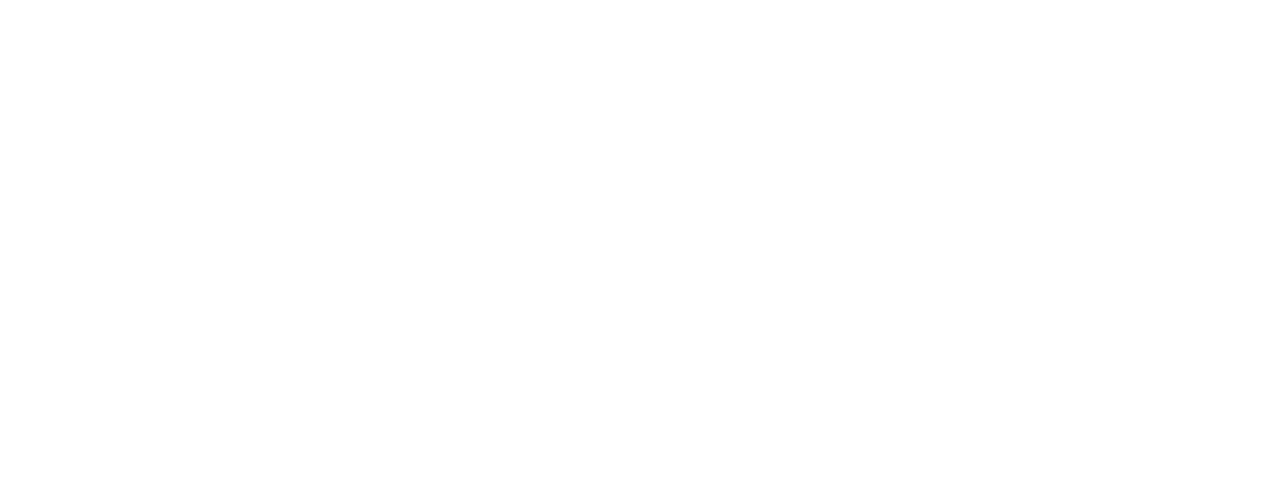
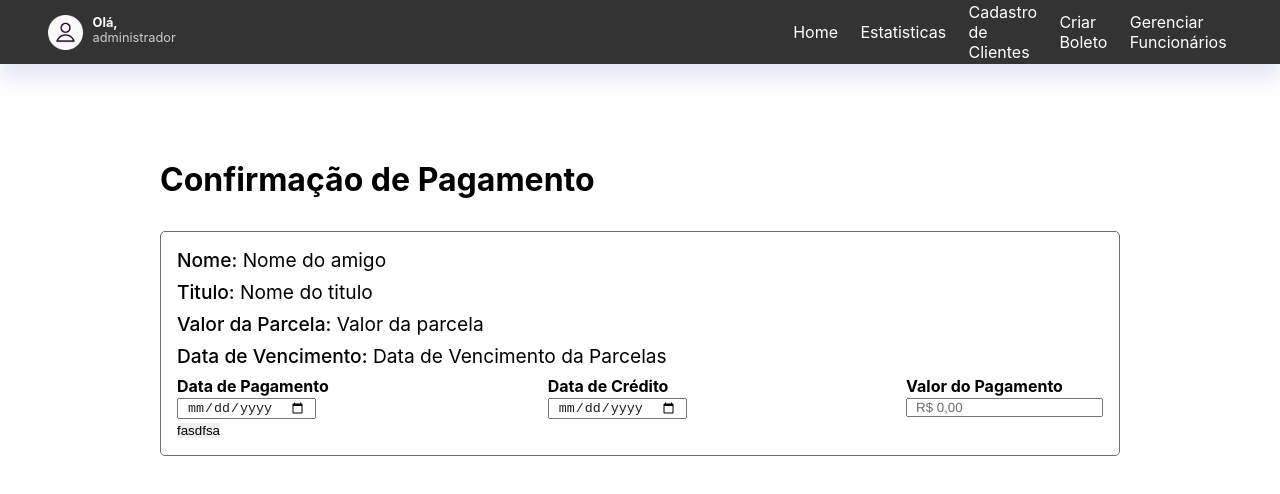
Before and after one commit to CopiloTTeam/front-end, a React (Create React App) app: page /payout in a window 1280 px wide. Before the commit this address had no page. Shown: the top 494 px of the page. Built offline with nearby package versions, Linux system fonts and the light colour scheme; no server answers.

Commit message:
começo do payout

```diff
--- a/src/App.tsx
+++ b/src/App.tsx
@@ -10,6 +10,7 @@
 import PlotManagement from "./pages/PlotManagement";
 import Home from "./pages/Home";
 import EmployeeManagement from "./pages/EmployeeManagement";
+import Payout from "./pages/Payout";
 
 function App() {
   return (
@@ -24,6 +25,7 @@
         <Route path="/perfil" element={<Profile />} />
         <Route path="/gerenciarParcela" element={<PlotManagement />} />
         <Route path="/gerenciarfunc" element={<EmployeeManagement />} />
+        <Route path="/payout" element={<Payout/>} />
       </Routes>
     </BrowserRouter>
   );
--- a/src/components/Navbar/index.tsx
+++ b/src/components/Navbar/index.tsx
@@ -67,6 +67,14 @@
 
                             </li></a>
 
+                        <a href='/gerenciarfunc' className='navlink'>
+                        <li className='navitem'>
+
+                            <img src={Boleto} alt='Gerenciar Funcionário' />
+                            <span className='navname'>Gerenciar Funcionários</span>
+
+                        </li></a>
+
                     </ul>
                 </div>
             </div>
--- /dev/null
+++ b/src/pages/Payout/index.tsx
@@ -0,0 +1,53 @@
+import React from 'react'
+import './style.css'
+import Navbar from '../../components/Navbar';
+
+const Payout = () => {
+
+    return (
+        <>
+            <Navbar />
+            <div className="payout-container">
+                <div className='title'>
+                    <h1> Confirmação de Pagamento</h1>
+                </div>
+
+                <div className='box-payout'>
+                    <div className='information-payout'>
+                        <h2> <b>Nome:</b> Nome do amigo</h2>
+                        <h2> <b>Titulo:</b> Nome do titulo</h2>
+                        <h2> <b>Valor da Parcela:</b> Valor da parcela</h2>
+                        <h2> <b>Data de Vencimento:</b> Data de Vencimento da Parcelas</h2>
+                    </div>
+                    <div className="box-date">
+                        <div className="input-date">
+                            <h1>Data de Pagamento</h1>
+                            <input
+                                required
+                                type="date"
+                            />
+                        </div>
+                        <div className="input-date">
+                            <h1>Data de Crédito</h1>
+                            <input
+                                required
+                                type="date"
+                            />
+                        </div>
+                        <div className="input-date">
+                            <h1>Valor do Pagamento</h1>
+                            <input
+                                required
+                                type="text"
+                                placeholder="R$ 0,00"
+                            />
+                        </div>
+                    </div>
+                    <button> fasdfsa </button>
+                </div>
+            </div>
+        </>
+    );
+};
+
+export default Payout;
--- /dev/null
+++ b/src/pages/Payout/style.css
@@ -0,0 +1,38 @@
+.payout-container{
+    margin: 10rem;
+}
+
+.box-payout{
+    border: 1px solid #6e6e6e;
+    border-radius: 5px;
+    padding: 1rem
+
+}
+
+
+.information-payout h2{
+    font-size: 1.2rem;
+    font-weight: 400;
+    margin-bottom: 8px;
+}
+
+
+.information-payout b{
+    font-weight: 500;
+}
+
+.box-date{
+    display: flex;
+    flex-direction: row;
+    justify-content: space-between;
+    flex-direction:row;
+    width: 100%;
+}
+
+.box-date h1 {
+    font-size: 16px;
+}
+
+.payout-container button{
+
+}
--- a/src/pages/PlotManagement/index.tsx
+++ b/src/pages/PlotManagement/index.tsx
@@ -14,19 +14,23 @@
             <h3>Titulo:</h3>
             <p> Martelo de Borracha 50g</p>
           </div>
+
           <details>
             <summary>
               <h3>Parcela/Maio</h3>
               <p>Status</p>
+              <a href="/payout">Ver mais</a>
             </summary>
             <div className="card-completo">
               <div className="conteudo"></div>
             </div>
           </details>
+
           <details>
             <summary>
               <h3>Parcela/Junho</h3>
               <p>Status</p>
+              <a href="/payout">Ver mais</a>
             </summary>
             <div className="card-completo">
               <div className="conteudo"></div>
```
Also changed, not shown: 1 other file (tests, documents, lock files or other folders).
